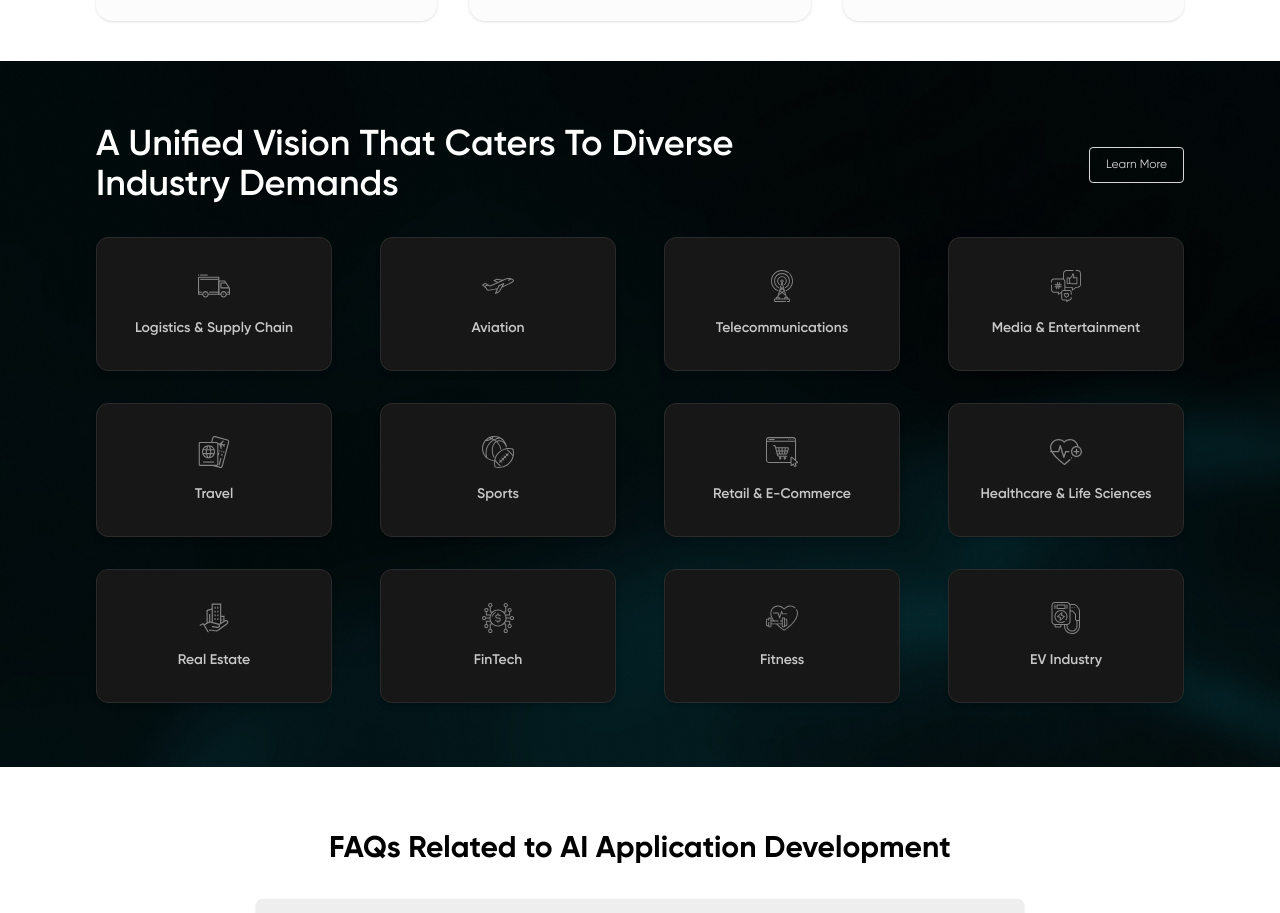
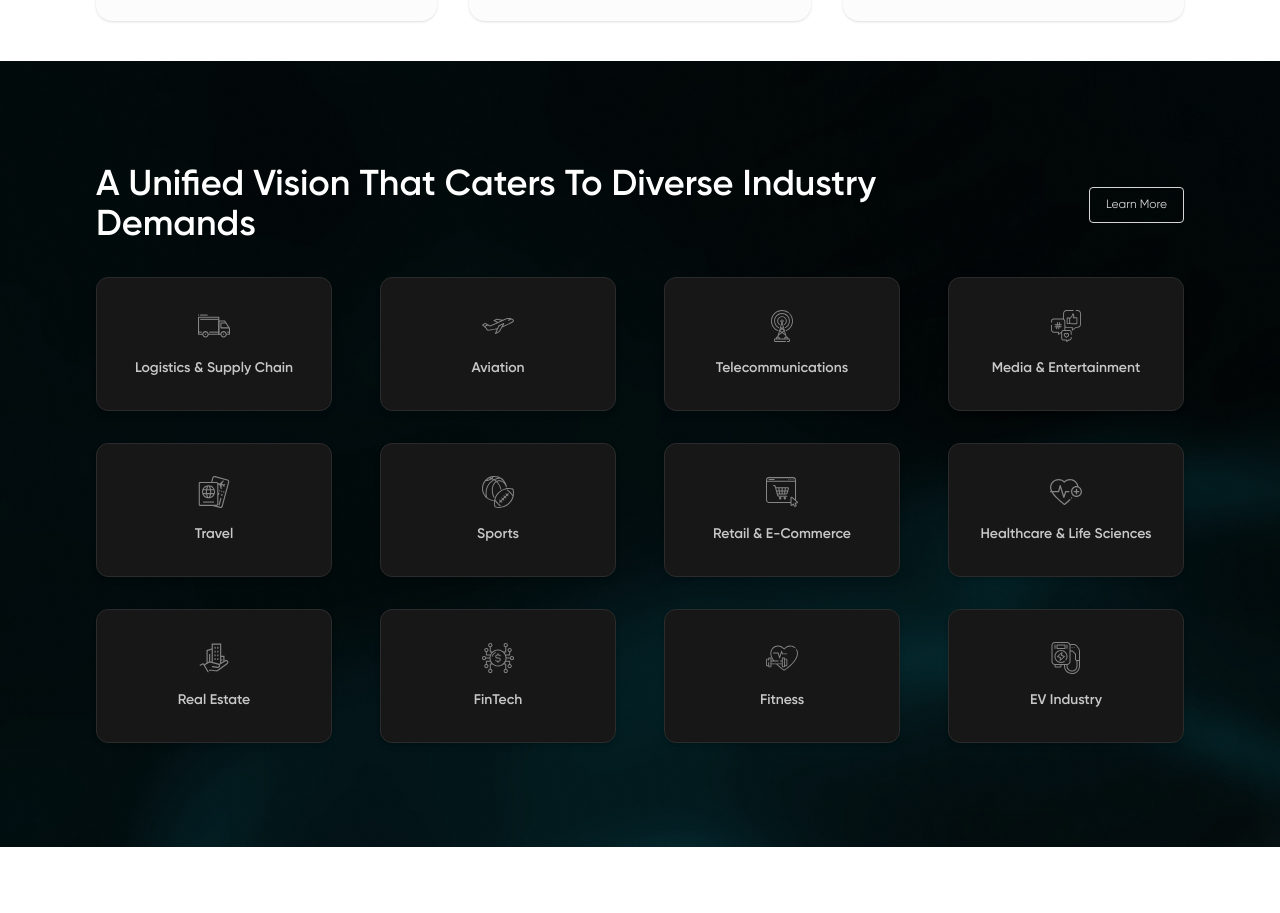
Before and after one commit to AjaySaini18/newWebsite, a React (Vite) app: page /ai in a window 1280 px wide. Shown: the part 1880-2793 px from the top of the page. Built offline with nearby package versions, Linux system fonts and the light colour scheme.

Commit message:
responsiveness for all the pages

```diff
--- a/src/components/AIHeroSection.jsx
+++ b/src/components/AIHeroSection.jsx
@@ -29,7 +29,7 @@ const AIHeroSection = () => {
         backgroundSize: "cover",
       }}
     >
-      <div className="container mx-auto px-4 sm:px-6 lg:px-24 pt-28 pb-20">
+      <div className="container max-w-full mx-auto px-4 sm:px-6 lg:px-24 pt-28 pb-20">
 
         {/* Hero Section */}
         <div className="grid lg:grid-cols-2 gap-10 items-center">
--- a/src/components/AIServiceSection.jsx
+++ b/src/components/AIServiceSection.jsx
@@ -59,7 +59,7 @@ const cardVariants = {
 const AiServiceSection = () => {
   return (
     <section className="pt-10 pb-10 bg-white font-gilroy">
-      <div className="container mx-auto px-6 sm:px-12 lg:px-24">
+      <div className="container max-w-full mx-auto px-6 sm:px-12 lg:px-24">
         {/* Heading */}
         <motion.h2
           className="text-[22px] sm:text-3xl md:text-4xl lg:text-[30px] font-bold text-left text-gray-800 mb-12 leading-tight"
--- a/src/components/CTASection.jsx
+++ b/src/components/CTASection.jsx
@@ -53,7 +53,7 @@ const CTASection = () => {
       className="relative w-full pt-10 pb-20 px-4 sm:px-6 lg:px-24 bg-cover bg-center"
       style={{ backgroundImage: "url('/assets/bg_casestudy.png')" }}
     >
-      <div className="max-w-[1676px] mx-auto">
+      <div className="max-w-full mx-auto">
         {/* Heading + Arrows */}
         <motion.div
           className="flex flex-col sm:flex-row sm:items-center sm:justify-between gap-4 mb-6"
--- a/src/components/IndustriesSection.jsx
+++ b/src/components/IndustriesSection.jsx
@@ -35,7 +35,7 @@ const cardVariants = {
 const IndustriesSection = () => {
   return (
     <section
-      className="relative py-12 px-4 sm:py-16 sm:px-12 lg:px-24 font-gilroy"
+      className="relative py-16 px-4 sm:py-16 sm:px-12 lg:px-24 font-gilroy"
       style={{
         backgroundImage: "url('/assets/Rectangle19.png')",
         backgroundSize: "cover",
@@ -43,10 +43,10 @@ const IndustriesSection = () => {
       }}
     >
       {/* Content */}
-      <div className="relative z-10 max-w-6xl mx-auto text-center">
+      <div className="relative py-10 z-10 max-w-full mx-auto text-center">
         <div className="flex flex-col sm:flex-row sm:justify-between sm:items-center mb-8 gap-4">
           <motion.h2
-            className="text-base sm:text-2xl md:text-3xl lg:text-4xl font-semibold text-left text-white max-w-[700px]"
+            className="text-base sm:text-2xl md:text-3xl lg:text-4xl font-semibold text-left text-white max-w-[900px]"
             initial={{ opacity: 0, y: 20 }}
             whileInView={{ opacity: 1, y: 0 }}
             transition={{ duration: 0.6 }}
--- a/src/components/InsightsHero.jsx
+++ b/src/components/InsightsHero.jsx
@@ -29,7 +29,7 @@ const InsightsHero = () => {
 
       {/* Content */}
       <motion.div
-        className="relative z-10 max-w-3xl"
+        className="relative z-10 max-w-full"
         variants={containerVariants}
         initial="hidden"
         whileInView="show"
```
